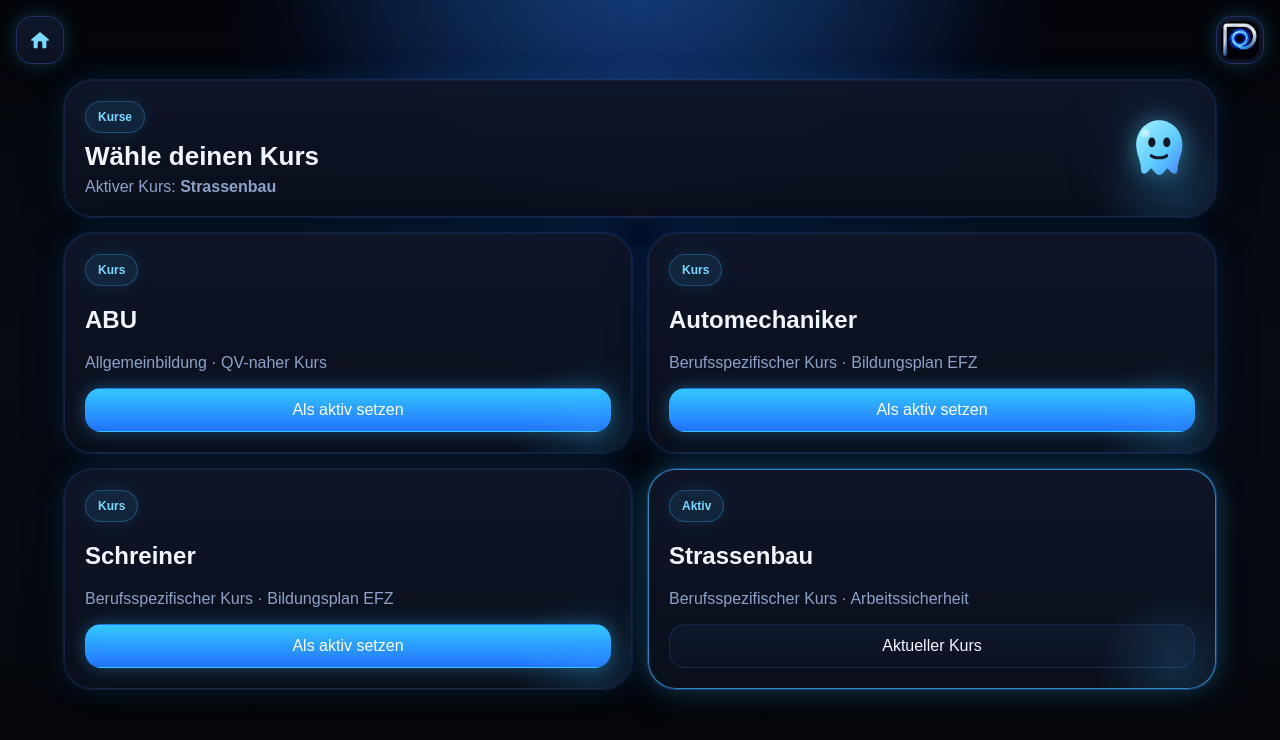
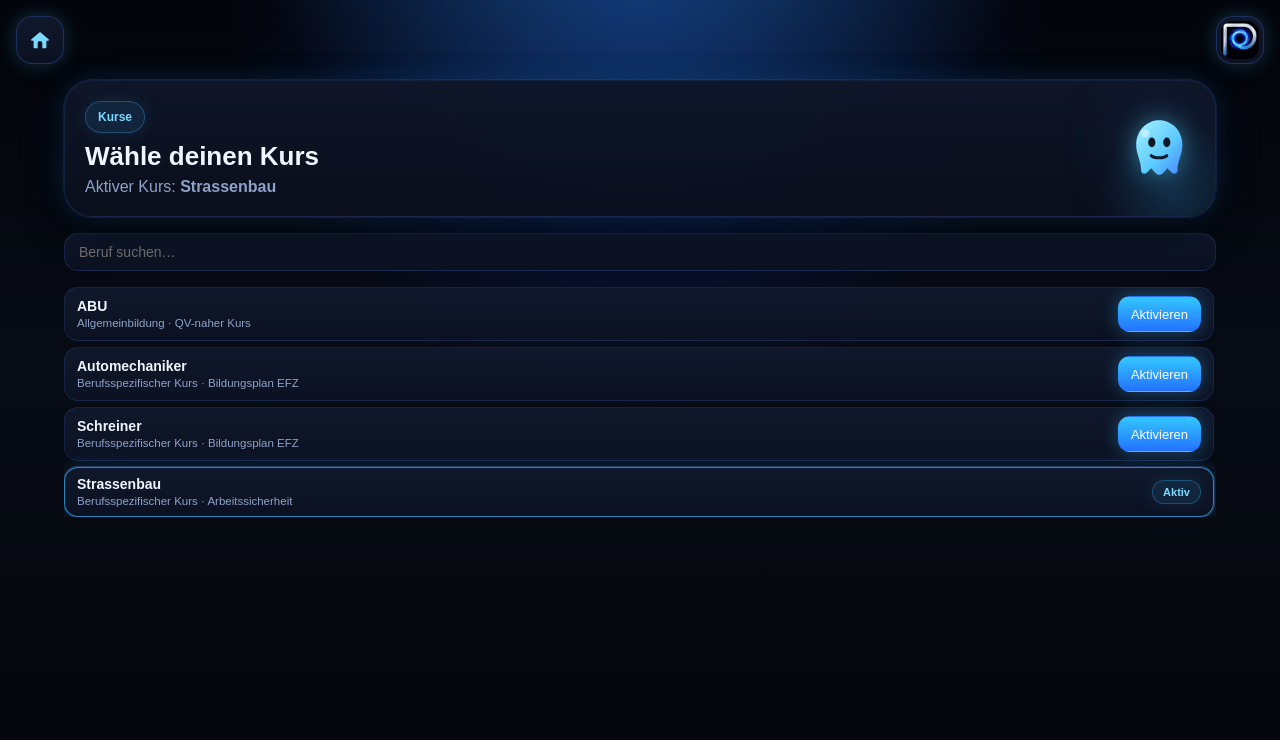
Before and after one commit to Perilumio/perilumio-fullstack, a Next.js app: page /courses in a window 1280 px wide. Shown: the top 740 px of the page. Built offline with nearby package versions, Linux system fonts and the light colour scheme; no server answers.

Commit message:
Make Kursübersicht compact and searchable for ~250 courses

```diff
--- a/app/globals.css
+++ b/app/globals.css
@@ -87,4 +87,18 @@
 .learn-overview-lessons .lesson-row[data-current="true"]{border-color:rgba(55,184,255,.6);box-shadow:0 0 18px rgba(55,184,255,.18)}
 .learn-overview-lessons .lesson-row .lesson-status{font-size:11px;color:var(--muted);white-space:nowrap}
 .learn-overview-lessons .lesson-row .lesson-title{font-size:14px;font-weight:600;overflow:hidden;text-overflow:ellipsis}
+.visually-hidden{position:absolute;width:1px;height:1px;padding:0;margin:-1px;overflow:hidden;clip:rect(0,0,0,0);white-space:nowrap;border:0}
+.course-search{display:block}
+.course-search .input{padding:10px 14px;border-radius:14px;font-size:14px}
+.course-list{list-style:none;padding:0;margin:0;display:flex;flex-direction:column;gap:6px;max-height:64vh;overflow-y:auto;padding-right:2px}
+.course-list>li{margin:0}
+.course-row{display:flex;align-items:center;justify-content:space-between;gap:10px;padding:8px 12px;border-radius:14px;border:1px solid rgba(76,123,255,.16);background:linear-gradient(180deg,rgba(16,25,45,.96),rgba(12,18,34,.96));min-height:48px}
+.course-row[data-active="true"]{border-color:rgba(55,184,255,.7);box-shadow:0 0 0 1px rgba(80,130,255,.28),0 0 18px rgba(55,184,255,.22)}
+.course-row-info{display:flex;flex-direction:column;gap:1px;min-width:0;flex:1}
+.course-row-title{font-size:14px;font-weight:700;color:var(--text);line-height:1.2;overflow:hidden;text-overflow:ellipsis;white-space:nowrap}
+.course-row-sub{font-size:11.5px;line-height:1.25;overflow:hidden;text-overflow:ellipsis;white-space:nowrap}
+.course-row-pill{flex-shrink:0;padding:5px 10px;font-size:11px}
+.course-row-btn{flex-shrink:0;padding:8px 12px;font-size:13px;border-radius:12px;min-height:36px}
+.course-empty{padding:14px;text-align:center;font-size:13px}
+@media (max-width:480px){.course-list{max-height:60vh;gap:5px}.course-row{padding:7px 10px;border-radius:12px;min-height:46px;gap:8px}.course-row-title{font-size:13.5px}.course-row-sub{font-size:11px}.course-row-btn{padding:7px 10px;font-size:12.5px;border-radius:11px}.course-row-pill{padding:4px 9px;font-size:10.5px}}
 @media (max-width:480px){.learn-overview-lessons .lesson-row{padding:9px 10px;border-radius:12px}.learn-overview-lessons .lesson-row .lesson-title{font-size:13.5px}}
--- a/components/CoursePicker.tsx
+++ b/components/CoursePicker.tsx
@@ -1,42 +1,76 @@
 'use client';
-import { useActionState } from 'react';
+import { useActionState, useMemo, useState } from 'react';
 import { setActiveCourse, type SetActiveCourseResult } from '@/app/actions/courses';
 import { COURSES } from '@/lib/courses-constants';
 import type { CourseKey } from '@/lib/courses-constants';
 
 const initial: SetActiveCourseResult = { ok: false, message: '' };
 
+function normalize(value: string): string {
+  return value.toLocaleLowerCase('de').normalize('NFKD').replace(/[̀-ͯ]/g, '');
+}
+
 export function CoursePicker({ activeCourseKey }: { activeCourseKey: CourseKey }) {
   const [state, formAction, pending] = useActionState(setActiveCourse, initial);
+  const [query, setQuery] = useState('');
   const current = state.activeCourseKey ?? activeCourseKey;
+
+  const filtered = useMemo(() => {
+    const q = normalize(query.trim());
+    if (!q) return COURSES;
+    return COURSES.filter((c) => normalize(c.label).includes(q) || normalize(c.description).includes(q));
+  }, [query]);
 
   return (
     <div className="stack" data-testid="course-picker">
-      <div className="grid grid-2">
-        {COURSES.map((c) => {
+      <label className="course-search">
+        <span className="visually-hidden">Kurs suchen</span>
+        <input
+          type="search"
+          className="input"
+          placeholder="Beruf suchen…"
+          value={query}
+          onChange={(e) => setQuery(e.target.value)}
+          data-testid="course-search-input"
+          autoComplete="off"
+        />
+      </label>
+      <ul className="course-list" data-testid="course-list">
+        {filtered.map((c) => {
           const isActive = c.key === current;
           return (
-            <form action={formAction} key={c.key} className="card stack course-card" data-testid={`course-card-${c.key}`} data-active={isActive ? 'true' : 'false'}>
+            <li key={c.key}>
+              <form
+                action={formAction}
+                className="course-row"
+                data-testid={`course-card-${c.key}`}
+                data-active={isActive ? 'true' : 'false'}
+              >
                 <input type="hidden" name="course_key" value={c.key} />
-              <div className="hero">
-                <div>
-                  <span className="pill">{isActive ? 'Aktiv' : 'Kurs'}</span>
-                  <h2 data-testid={`course-title-${c.key}`}>{c.label}</h2>
-                  <p className="muted">{c.description}</p>
+                <div className="course-row-info">
+                  <div className="course-row-title" data-testid={`course-title-${c.key}`}>{c.label}</div>
+                  <div className="course-row-sub muted">{c.description}</div>
                 </div>
-              </div>
+                {isActive ? (
+                  <span className="pill course-row-pill" aria-label="Aktiver Kurs">Aktiv</span>
+                ) : (
                   <button
-                className={isActive ? 'btn' : 'btn btn-primary'}
+                    className="btn btn-primary course-row-btn"
                     type="submit"
-                disabled={pending || isActive}
+                    disabled={pending}
                     data-testid={`course-activate-${c.key}`}
                   >
-                {isActive ? 'Aktueller Kurs' : pending ? 'Speichern…' : 'Als aktiv setzen'}
+                    {pending ? '…' : 'Aktivieren'}
                   </button>
+                )}
               </form>
+            </li>
           );
         })}
-      </div>
+        {filtered.length === 0 ? (
+          <li className="course-empty muted" data-testid="course-empty">Keine Kurse gefunden.</li>
+        ) : null}
+      </ul>
       {state.message ? (
         <p className={state.ok ? 'muted' : 'field-error'} data-testid="course-picker-message">{state.message}</p>
       ) : null}
```
Lines whose indentation alone changed are shown as unchanged.
